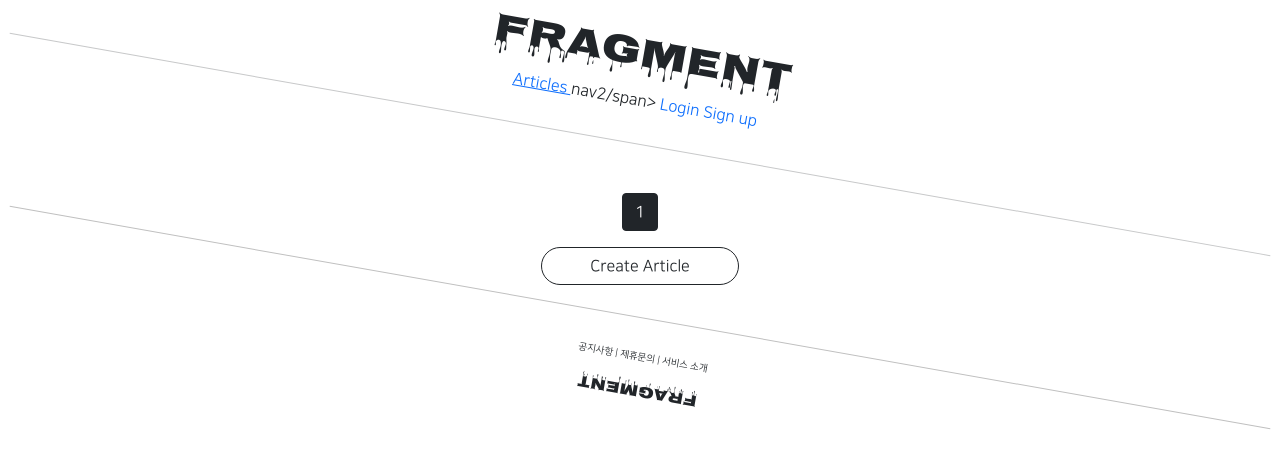
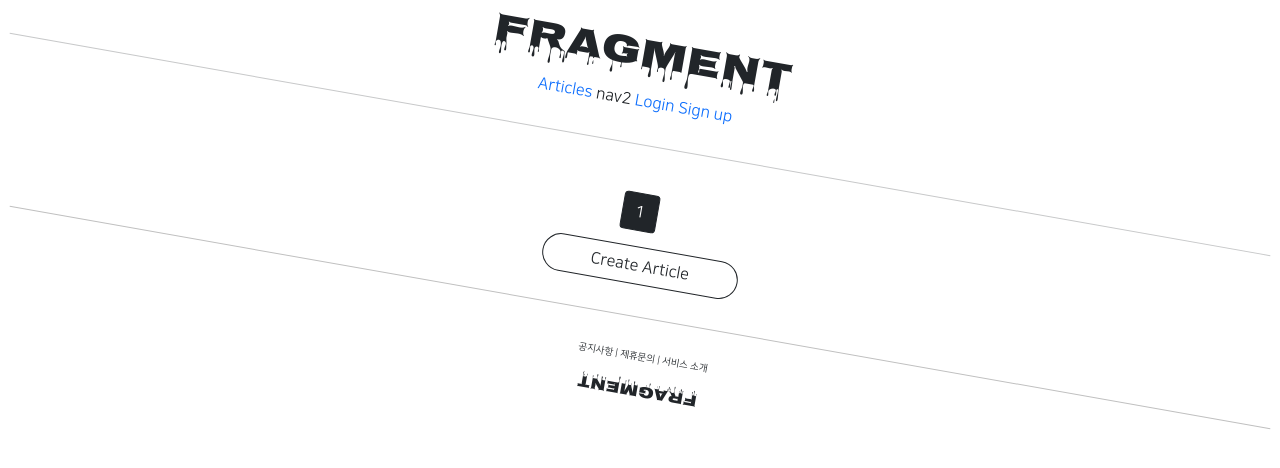
Before and after one commit to 21nkyu/ik_1ban_2, a Django app: page /articles/list/ in a window 1280 px wide. Shown: the top 468 px of the page. Run offline with Django 3.2, Linux system fonts and the light colour scheme; data that the repository does not hold is empty; parts of the project's set-up code (start-up, migrations or seed data) failed here and were passed over; some libraries are stand-ins or nearby versions.

Commit message:
20210807_scd_010(022) html minor change

```diff
--- a/articleapp/templates/articleapp/detail.html
+++ b/articleapp/templates/articleapp/detail.html
@@ -2,7 +2,7 @@
 
 {% block content %}
 
-    <div class="container">
+    <div class="container hr_deg">
         <div>
 {#            제목/ 글쓴이/ 날짜#}
             <h1>{{ target_article.title }}</h1>
@@ -17,7 +17,7 @@
             <div class="article_content">
                 {{ target_article.content }}
             </div>
-            <hr class="hr_deg">
+            <hr>
             {% if target_article.writer == user %}
             <div>
                 <a href="{% url 'articleapp:update' pk=target_article.pk %}"
--- a/articleapp/templates/articleapp/list.html
+++ b/articleapp/templates/articleapp/list.html
@@ -39,7 +39,7 @@
 
     <div class="text-center">
         <a href="{% url 'articleapp:create' %}"
-        class="btn btn-outline-dark rounded-pill px-5 my-3">
+        class="btn btn-outline-dark rounded-pill px-5 my-3 hr_deg">
             Create Article
         </a>
     </div>
--- a/static/base.css
+++ b/static/base.css
@@ -75,3 +75,11 @@ transform: rotate(10deg);
     text-align: left;
     margin: 2rem 0;
 }
+
+.a_tag_color{
+    color: orangered;
+}
+
+.a_tag_color:hover{
+    color: olivedrab;
+}
--- a/templates/header.html
+++ b/templates/header.html
@@ -6,11 +6,12 @@
     </div>
     <div class="fragment_header_button">
         <span>
-            <a href="{% url 'articleapp:list' %}">
+            <a href="{% url 'articleapp:list' %}"
+            class="hideline">
                 Articles
             </a>
         </span>
-        <span>nav2/span>
+        <span>nav2</span>
         {% if not user.is_authenticated %}
             <span>
                 <a href="{% url 'accountapp:login' %}" class="hideline"> Login </a>
--- a/templates/snippets/pagination.html
+++ b/templates/snippets/pagination.html
@@ -1,4 +1,4 @@
- <div class="text-center">
+ <div class="text-center hr_deg">
         {% if page_obj.has_previous %}
             <a href="?page={{ page_obj.previous_page_number }}"
             class="btn btn-secondary rounded-pill">
```
